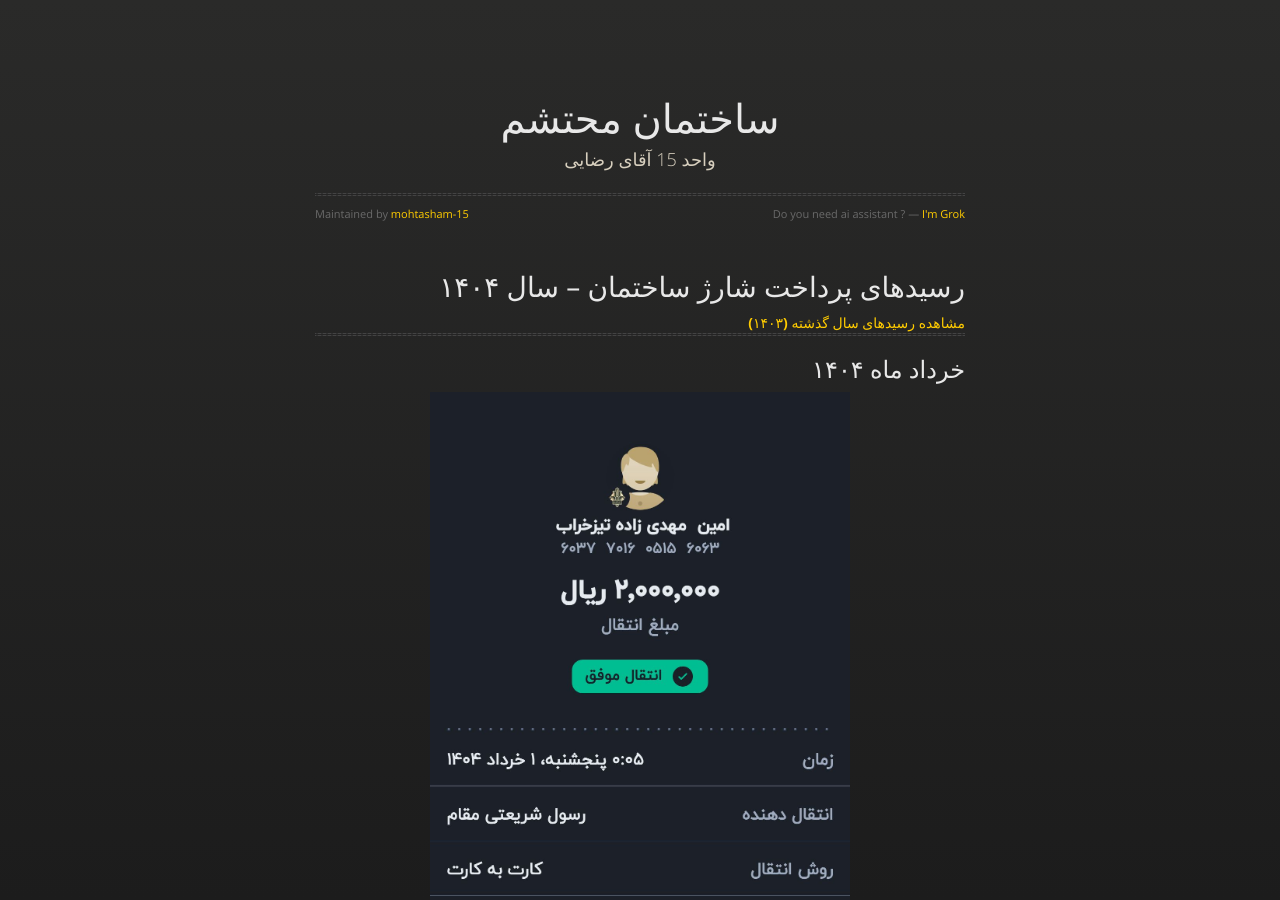
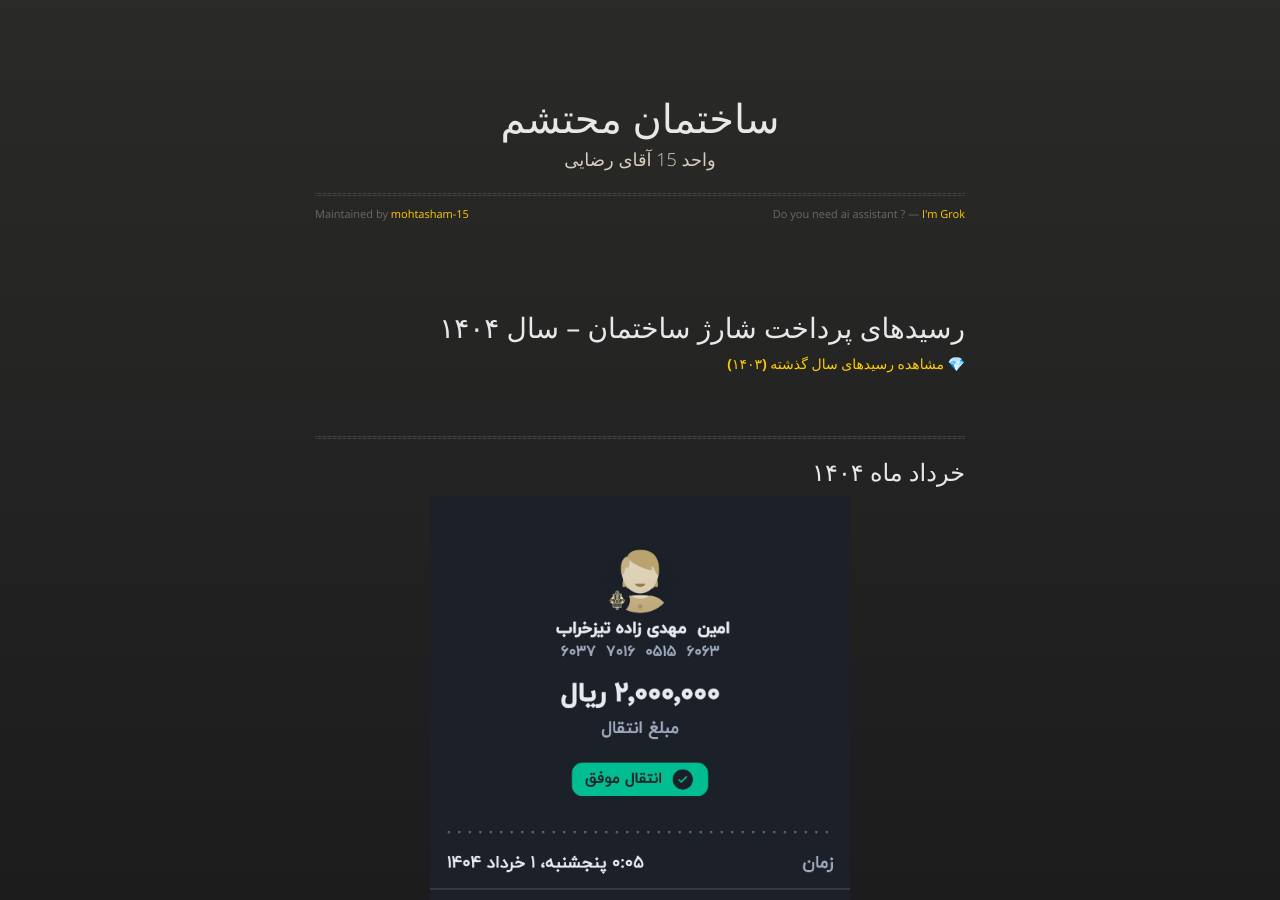
Before and after one commit to mohtasham-15/ns, a Jekyll site: the page built from index.md, in a window 1280 px wide and 900 px high. Built offline with Jekyll 4.4.1, drawn with Linux system fonts in a browser that asks for light colours.

Commit message:
Update index.md

```diff
--- a/index.md
+++ b/index.md
@@ -4,11 +4,15 @@ title: "رسیدهای شارژ واحد ۱۵"
 rtl: true
 ---
 
+<br>
+
 # رسیدهای پرداخت شارژ ساختمان – سال ۱۴۰۴
 
 <div dir="rtl" align="right">
-<a href="./another-page.html"><strong>مشاهده رسید‌های سال گذشته (۱۴۰۳)</strong></a>
+<a href="./another-page.html"><strong> 💎 مشاهده رسید‌های سال گذشته (۱۴۰۳)</strong></a>
 </div>
+
+<br><br>
 
 ---
 
```
